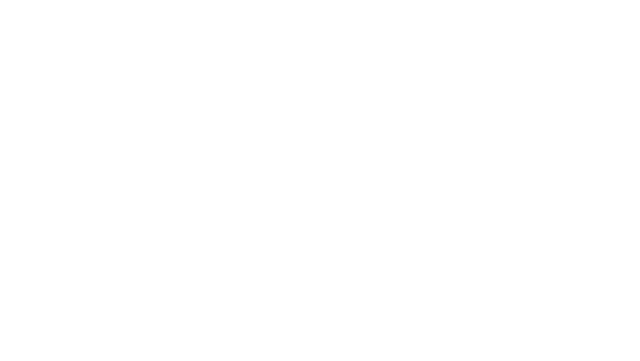
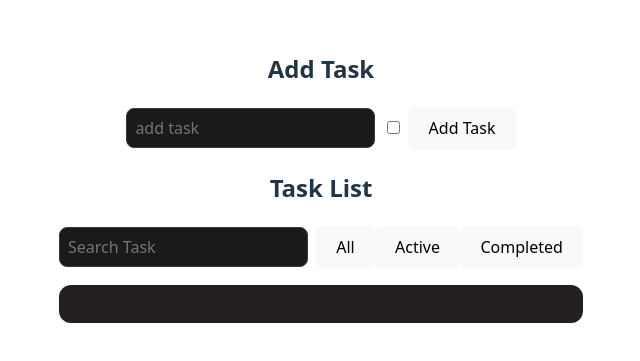
Before and after one commit to ArdiansCode/learn-react, a React (Vite) app: page /day13 in a window 1280 px wide. Before the commit this address had no page. Shown: the part 215-576 px from the top of the page, without its empty margins (319-959 px from the left). Built offline with nearby package versions, Linux system fonts and the light colour scheme.

Commit message:
practice usereducer

```diff
--- /dev/null
+++ b/src/day-13-usereduce.jsx
@@ -0,0 +1,73 @@
+import { useState } from "react";
+import useTask from "./day-13-usereducer/usetask";
+
+function AppTaskManager2() {
+  const {
+    addTask,
+    deleteTask,
+    search,
+    setSearch,
+    isDoneTask,
+    filteredTasks,
+    setFilter
+  } = useTask();
+
+  const [task, setTask] = useState("");
+  const [isDone, setIsDone] = useState(false);
+
+  function handleSubmit(e) {
+    e.preventDefault();
+    addTask(task, isDone);
+    setTask("");
+    setIsDone(false);
+  }
+
+  return (
+    <>
+      <h2>Add Task</h2>
+
+      <form onSubmit={handleSubmit}>
+        <input
+          placeholder="add task"
+          value={task}
+          onChange={e => setTask(e.target.value)}
+        />
+
+        <input
+          type="checkbox"
+          checked={isDone}
+          onChange={e => setIsDone(e.target.checked)}
+        />
+
+        <button>Add Task</button>
+      </form>
+
+      <h2>Task List</h2>
+
+      <input
+        placeholder="Search Task"
+        value={search}
+        onChange={e => setSearch(e.target.value)}
+      />
+
+      <button onClick={() => setFilter("all")}>All</button>
+      <button onClick={() => setFilter("active")}>Active</button>
+      <button onClick={() => setFilter("completed")}>Completed</button>
+
+      <ul>
+        {filteredTasks.map(t => (
+          <li
+            key={t.id}
+            style={{ color: t.isDone ? "green" : "gray" }}
+          >
+            {t.task}
+            <button onClick={() => deleteTask(t.id)}>❌</button>
+            <button onClick={() => isDoneTask(t.id)}>✅</button>
+          </li>
+        ))}
+      </ul>
+    </>
+  );
+}
+
+export default AppTaskManager2;
--- /dev/null
+++ b/src/day-13-usereducer/localstorage.js
@@ -0,0 +1,36 @@
+import { useReducer, useEffect } from "react";
+
+function useStorage(key, initialValue) {
+  function reducer(state, action) {
+    switch (action.type) {
+      case "SET":
+        return action.payload;
+      default:
+        return state;
+    }
+  }
+
+  function init() {
+    try {
+      const stored = localStorage.getItem(key);
+      return stored !== null ? JSON.parse(stored) : initialValue;
+    } catch (error) {
+      console.error("Gagal memuat localStorage", error);
+      return initialValue;
+    }
+  }
+
+  const [state, dispatch] = useReducer(reducer, initialValue, init);
+
+  useEffect(() => {
+    try {
+      localStorage.setItem(key, JSON.stringify(state));
+    } catch (error) {
+      console.error("Gagal menyimpan ke localStorage", error);
+    }
+  }, [state, key]);
+
+  return [state, dispatch];
+}
+
+export default useStorage;
--- /dev/null
+++ b/src/day-13-usereducer/usetask.js
@@ -0,0 +1,104 @@
+import { useReducer, useMemo } from "react";
+import useStorage from "./localstorage";
+
+const initialState = {
+  tasks: [],
+  search: "",
+  filter: "all"
+};
+
+function reducer(state, action) {
+  switch (action.type) {
+    case "ADD_TASK":
+      if (!action.payload.task) return state;
+
+      return {
+        ...state,
+        tasks: [
+          ...state.tasks,
+          {
+            id: Date.now(),
+            task: action.payload.task,
+            isDone: action.payload.isDone
+          }
+        ]
+      };
+
+    case "DELETE_TASK":
+      return {
+        ...state,
+        tasks: state.tasks.filter(t => t.id !== action.payload)
+      };
+
+    case "TOGGLE_TASK":
+      return {
+        ...state,
+        tasks: state.tasks.map(t =>
+          t.id === action.payload
+            ? { ...t, isDone: !t.isDone }
+            : t
+        )
+      };
+
+    case "SET_SEARCH":
+      return {
+        ...state,
+        search: action.payload
+      };
+
+    case "SET_FILTER":
+      return {
+        ...state,
+        filter: action.payload
+      };
+
+    default:
+      return state;
+  }
+}
+
+function useTask() {
+  const [storedTasks, dispatchStorage] = useStorage("Tasks", []);
+
+  const [state, dispatch] = useReducer(reducer, {
+    ...initialState,
+    tasks: storedTasks
+  });
+
+  // sync reducer tasks ke localStorage reducer
+  useMemo(() => {
+    dispatchStorage({ type: "SET", payload: state.tasks });
+  }, [state.tasks]);
+
+  const filteredTasks = state.tasks
+    .filter(t =>
+      t.task.toLowerCase().includes(state.search.toLowerCase())
+    )
+    .filter(t => {
+      if (state.filter === "active") return !t.isDone;
+      if (state.filter === "completed") return t.isDone;
+      return true;
+    });
+
+  return {
+    addTask: (task, isDone) =>
+      dispatch({ type: "ADD_TASK", payload: { task, isDone } }),
+
+    deleteTask: id =>
+      dispatch({ type: "DELETE_TASK", payload: id }),
+
+    isDoneTask: id =>
+      dispatch({ type: "TOGGLE_TASK", payload: id }),
+
+    search: state.search,
+    setSearch: value =>
+      dispatch({ type: "SET_SEARCH", payload: value }),
+
+    setFilter: value =>
+      dispatch({ type: "SET_FILTER", payload: value }),
+
+    filteredTasks
+  };
+}
+
+export default useTask;
--- a/src/main.jsx
+++ b/src/main.jsx
@@ -15,6 +15,7 @@
 import FetchUsersSafe from './day-10-error-handling.jsx'
 import AppDay11 from './day-11.jsx'
 import AppTaskManager from './task-manager.jsx'
+import AppTaskManager2 from './day-13-usereduce.jsx'
 
 createRoot(document.getElementById('root')).render(
   <StrictMode>
@@ -58,6 +59,9 @@
 
         {/* halaman day 12: App task manager*/}
         <Route path="/day12" element={<AppTaskManager />} />
+
+        {/* halaman day 12: App task manager*/}
+        <Route path="/day13" element={<AppTaskManager2 />} />
       </Routes>
     </BrowserRouter>
   </StrictMode>,
```
